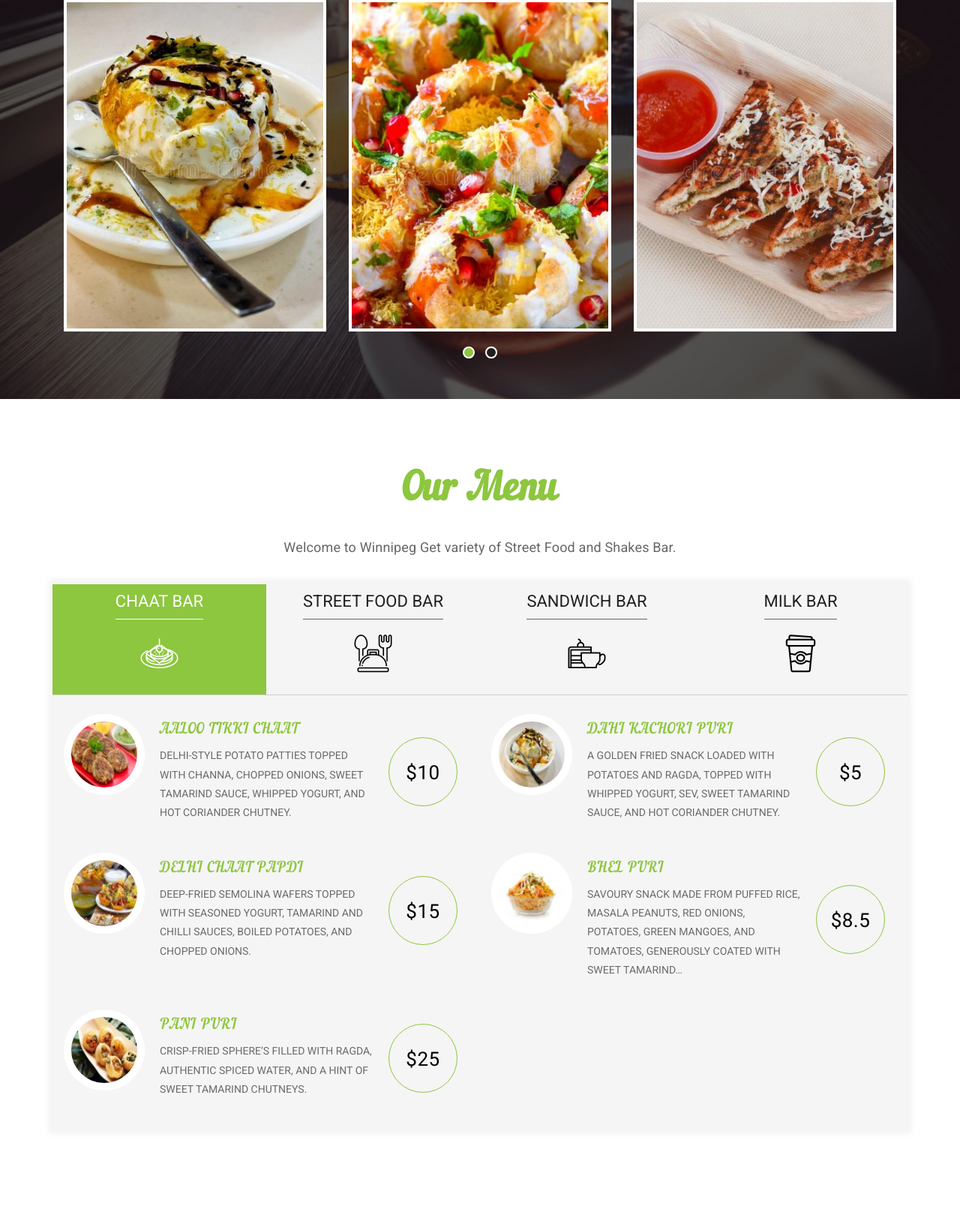
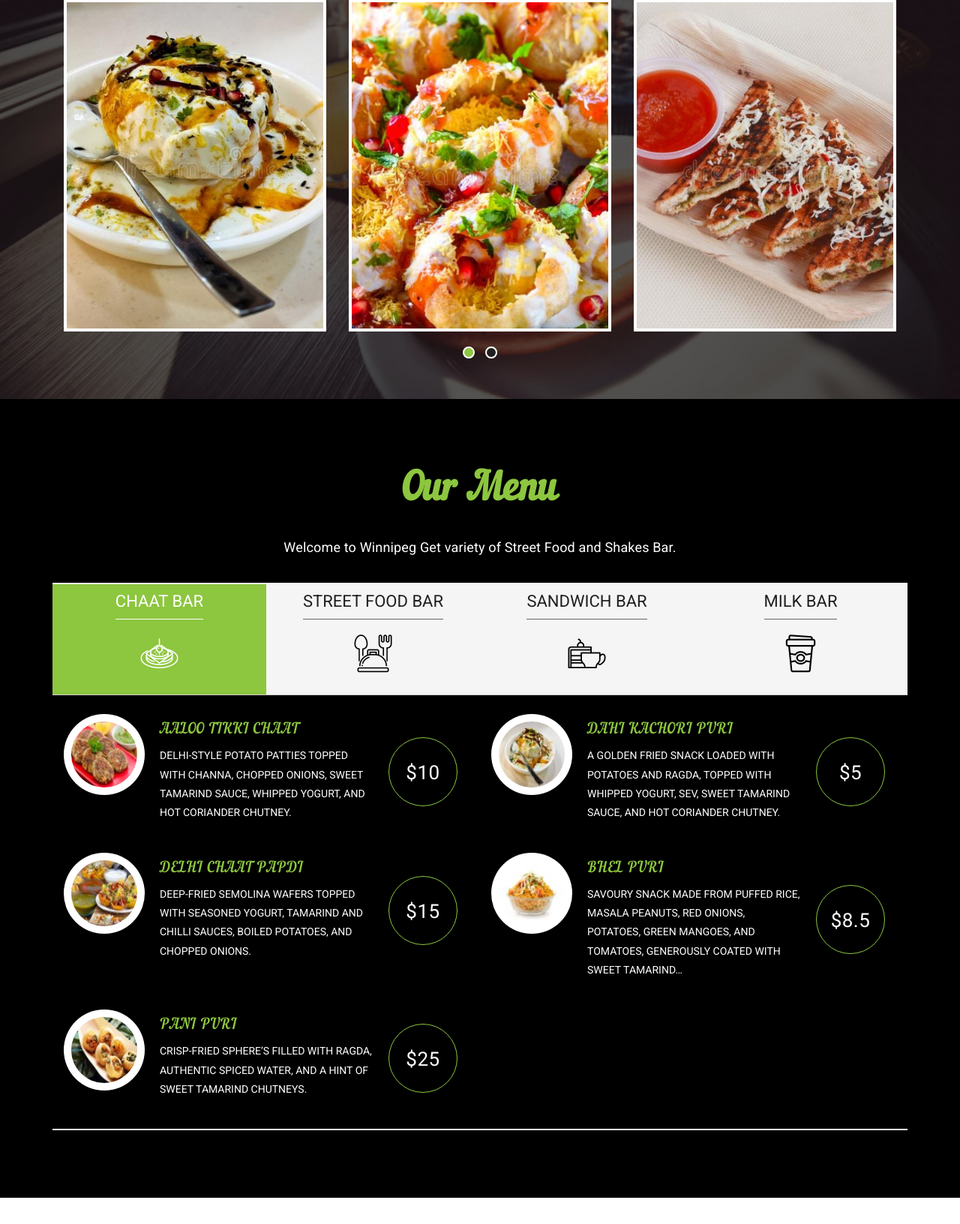
Before and after one commit to sarwankumar805/royalpaan_winnipeg, a PHP site: page / in a window 1280 px wide. Shown: the part 1650-3282 px from the top of the page at 75% size. Run offline with PHP 8.4, Linux system fonts and the light colour scheme; some web fonts are replaced.

Commit message:
change header image and menu background color

```diff
--- a/css/style.css
+++ b/css/style.css
@@ -870,7 +870,7 @@ html, body{ height: 100%; }
     -ms-transform: translate(0, -50%);
     -webkit-transform: translate(0, -50%);
     transform: translate(0, -50%);
-    color: #000;
+    color: white;
     font-size: 26px;
     font-family: 'Roboto', sans-serif;
     text-align: center;
@@ -886,7 +886,7 @@ html, body{ height: 100%; }
 }
 
 .offer-item div p {
-    color: #6b6b6b;
+    color: white;
 }
 
 
--- a/index.html
+++ b/index.html
@@ -238,15 +238,15 @@
     </div>
     <!-- end special-menu -->
 
-    <div id="menu" class="menu-main pad-top-100 pad-bottom-100">
-        <div class="container">
-            <div class="row">
-                <div class="col-lg-12 col-md-12 col-sm-12 col-xs-12">
+    <div id="menu" class="menu-main pad-top-100 pad-bottom-100" style="background-color: black;">
+        <div class="container" >
+            <div class="row" >
+                <div class="col-lg-12 col-md-12 col-sm-12 col-xs-12" >
                     <div class="wow fadeIn" data-wow-duration="1s" data-wow-delay="0.1s">
                         <h2 class="block-title text-center">
 						Our Menu
 					</h2>
-                        <p class="title-caption text-center">Welcome to Winnipeg Get variety of Street Food and Shakes Bar.  </p>
+                        <p class="title-caption text-center " style="color: white;">Welcome to Winnipeg Get variety of Street Food and Shakes Bar.  </p>
                     </div>
                     <div class="tab-menu">
                         <div class="slider slider-nav">
@@ -268,7 +268,7 @@
                             </div>
 
                         </div>
-                        <div class="slider slider-single">
+                        <div class="slider slider-single"style="background-color: black;">
                             <div>
                                  <!-- end col -->
                                  <div class="col-lg-6 col-md-6 col-sm-12 col-xs-12 ">
@@ -354,7 +354,7 @@
                                                 THICK VEGETABLE CURRY PREPARED IN BUTTER AND SERVED WITH A SOFT BREAD ROLL.
                                             </p>
                                         </div>
-                                        <span class="offer-price">$6.5</span>
+                                        <span class="offer-price">$8</span>
                                     </div>
                                 </div>
                                 <!-- end col -->
@@ -368,7 +368,7 @@
                                                 GRILLED ALOO TIKKI IN A BUN, TOPPED WITH CHICKPEAS, TOMATOES, ONIONS, AND A HOUSE HERB DRESSING.
                                             </p>
                                         </div>
-                                        <span class="offer-price">$6.5</span>
+                                        <span class="offer-price">$7</span>
                                     </div>
                                 </div>
                                 <!-- end col -->
@@ -397,7 +397,7 @@
                                                 CRISPY POTATO FRIES SPRINKLED WITH CHAT MASALA, TOPPED WITH SWEET TAMARIND SAUCE AND HOT CORIANDER CHUTNEY.
                                             </p>
                                         </div>
-                                        <span class="offer-price">$6.5</span>
+                                        <span class="offer-price">$7</span>
                                     </div>
                                 </div>
                                 <div class="col-lg-6 col-md-6 col-sm-12 col-xs-12 ">
@@ -409,7 +409,7 @@
                                                 POTATO FRITTERS SEASONED WITH HOUSE SPICES AND SERVED WITH A SWEETENED BREAD.
                                             </p>
                                         </div>
-                                        <span class="offer-price">$6.5</span>
+                                        <span class="offer-price">$8</span>
                                     </div>
                                 </div>
                                 <!-- end col -->
@@ -437,7 +437,7 @@
                                                 A CLASSIC GRILLED CHEESE SANDWICH WITH YOUR CHOICE TO ADD ROYAL PAAN’S HOUSE-MADE GREEN CHUTNEY, SERVED ON WHOLE WHEAT BREAD.
                                             </p>
                                         </div>
-                                        <span class="offer-price">$10</span>
+                                        <span class="offer-price">$7</span>
                                     </div>
                                 </div>
                                   <!-- end col -->
@@ -463,7 +463,7 @@
                                                     TANGY SAUCY PANEER SAUTEED WITH ONIONS AND VEGETABLES, WRAPPED IN A KATHI ROLL, SERVED WITH SWEET TAMARIND SAUCE AND HOT CORIANDER CHUTNEY.
                                                 </p>
                                             </div>
-                                            <span class="offer-price">$10</span>
+                                            <span class="offer-price">$6</span>
                                         </div>
                                     </div>
                                   <!-- end col -->
@@ -476,7 +476,7 @@
                                                 SEASONED POTATOES, GREEN AND RED PEPPERS, ONIONS, AND CUCUMBER, SERVED ON WHOLE WHEAT BREAD.
                                             </p>
                                         </div>
-                                        <span class="offer-price">$10</span>
+                                        <span class="offer-price">$8</span>
                                     </div>
                                 </div>
 
@@ -495,7 +495,7 @@
                                                 FLAVOURFUL MILKSHAKES.
                                             </p>
                                         </div>
-                                        <span class="offer-price">$10</span>
+                                        <span class="offer-price">$5</span>
                                     </div>
                                 </div>
                                 <div class="col-lg-6 col-md-6 col-sm-12 col-xs-12 ">
@@ -507,7 +507,7 @@
                                                 DELICIOUS FALOODA WITH KULFI, RABRI, SEV, AND NUTS, TOPPED WITH ROSE, POPPY SEEDS, AND ALMOND SYRUPS.
                                             </p>
                                         </div>
-                                        <span class="offer-price">$4.5</span>
+                                        <span class="offer-price">$8</span>
                                     </div>
                                 </div>
                                 <!-- end col -->
@@ -520,7 +520,7 @@
                                              KHOYA | KESAR BADAM | MENGO | PISTA
                                             </p>
                                         </div>
-                                        <span class="offer-price">$9.5</span>
+                                        <span class="offer-price">$3.5</span>
                                     </div>
                                 </div>
 
@@ -533,7 +533,7 @@
                                                 A MISH MASH (FALOODA) OF YOUR CHOICE OF ICE CREAM, BASIL SEEDS, VERMICELLI NOODLES, AND ROSE SYRUP, WITH ALMONDS AND PISTACHIOS.
                                             </p>
                                         </div>
-                                        <span class="offer-price">$12.5</span>
+                                        <span class="offer-price">$6</span>
                                     </div>
                                 </div>
                                 <!-- end col -->
@@ -546,7 +546,7 @@
                                                 A THIRST QUENCHING YOGURT DRINK MADE IN FLAVOUR OF YOUR CHOICE.
                                             </p>
                                         </div>
-                                        <span class="offer-price">$9.5</span>
+                                        <span class="offer-price">$5</span>
                                     </div>
                                 </div>
                                 <!-- end col -->
```
Also changed, not shown: images/banner1.jpg.
